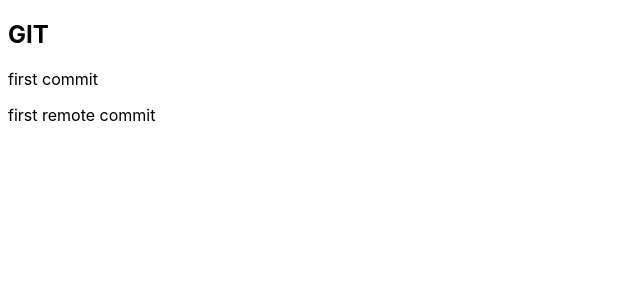
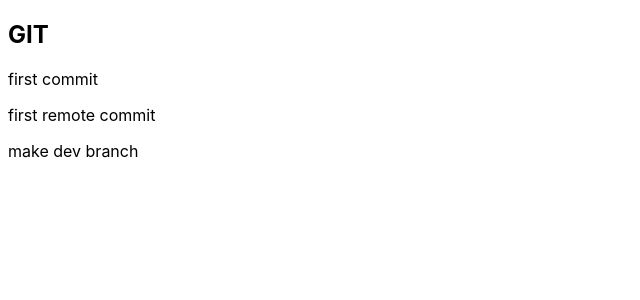
Before and after one commit to zheton90/todolist-01_mikroTasks, a React (Vite) app: page / in a window 1280 px wide. Shown: the top 300 px of the page, without its empty margins (0-640 px from the left). Built offline with nearby package versions, Linux system fonts and the light colour scheme.

Commit message:
dev branch commit 1

```diff
--- a/src/App.tsx
+++ b/src/App.tsx
@@ -11,6 +11,7 @@ function App() {
       <h2>GIT</h2>
       <p>first commit</p>
       <p>first remote commit</p>
+      <p>make dev branch</p>
     </div>
     {/*<div>*/}
     {/*  <h2>Sprint 3</h2>*/}
```
